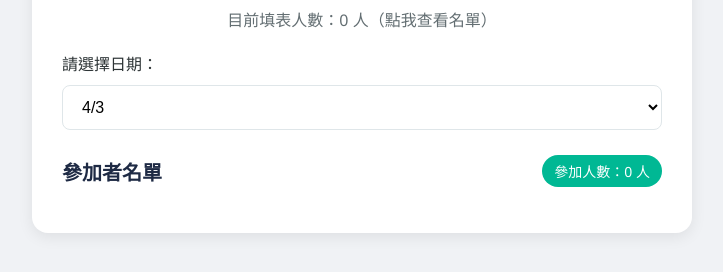
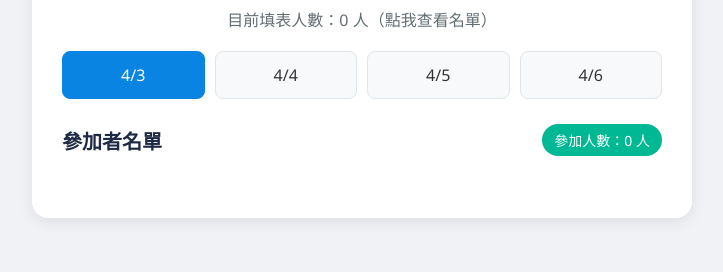
Before and after one commit to HOOGA0828/311eat, a plain HTML site: page index.html in a window 1280 px wide. Shown: the part 136-408 px from the top of the page, without its empty margins (278-1001 px from the left). Drawn offline with Linux system fonts and the light colour scheme; no server answers.

Commit message:
update ui

```diff
--- a/index.html
+++ b/index.html
@@ -108,9 +108,13 @@
         max-height: 60%;
       }
 
+      .nameListWrapper {
+        display: flex;
+        flex-wrap: wrap;
+        gap: 15px;
+      }
+
       .modal-content li {
-        /* width: 200px; */
-        margin-bottom: 0;
         padding: 12px 15px;
         font-size: 16px;
         color: #2d3436;
@@ -123,27 +127,32 @@
         transform: translateY(-3px);
       }
 
-      label {
-        display: block;
-        font-size: 16px;
-        margin-bottom: 10px;
-        color: #2d3436;
-        font-weight: 500;
+      /* 新增的 tab 樣式 */
+      .tab-container {
+        display: flex;
+        gap: 10px;
+        margin-bottom: 25px;
       }
 
-      select {
-        width: 100%;
+      .tab {
+        flex: 1;
         padding: 12px 15px;
         font-size: 16px;
+        text-align: center;
+        background: #f8f9fa;
         border-radius: 8px;
+        cursor: pointer;
+        transition: all 0.2s;
         border: 1px solid #dfe6e9;
-        background: #fff;
-        margin-bottom: 25px;
-        transition: border-color 0.2s;
       }
 
-      select:focus {
-        outline: none;
+      .tab:hover {
+        background: #e9ecef;
+      }
+
+      .tab.active {
+        background: #0984e3;
+        color: #fff;
         border-color: #0984e3;
       }
 
@@ -201,7 +210,7 @@
         h2 {
           font-size: 24px;
         }
-        select {
+        .tab {
           font-size: 15px;
         }
         li {
@@ -218,20 +227,20 @@
       </div>
       <div class="loading" id="loading">LOADING....</div>
 
-      <label for="dateSelect">請選擇日期：</label>
-      <select id="dateSelect">
-        <option value="4/3">4/3</option>
-        <option value="4/4">4/4</option>
-        <option value="4/5">4/5</option>
-        <option value="4/6">4/6</option>
-      </select>
+      <!-- 替換 select 為 tab -->
+      <div class="tab-container" id="dateTabs">
+        <div class="tab active" data-date="4/3">4/3</div>
+        <div class="tab" data-date="4/4">4/4</div>
+        <div class="tab" data-date="4/5">4/5</div>
+        <div class="tab" data-date="4/6">4/6</div>
+      </div>
 
       <div class="section-title">
         <h3>參加者名單</h3>
         <div class="dayCount" id="dayCount">參加人數：0 人</div>
       </div>
 
-      <ul id="nameList"></ul>
+      <ul id="nameList" class="nameListWrapper"></ul>
       <div id="emptyMsg" class="empty" style="display: none">無人參加</div>
     </div>
 
@@ -246,11 +255,11 @@
     </div>
 
     <script>
-      // JavaScript 部分保持不變
       const apiUrl =
         "https://script.google.com/macros/s/AKfycbx2MKabmtgSWvN5Pae2PUduWK0v7C2de9F1F-4a03zrG2ut4r99BS9N6lvDMBMbItElRQ/exec";
       let dataMap = {};
       let allNameSet = new Set();
+      let selectedDate = "4/3"; // 預設選擇第一個日期
 
       async function fetchData() {
         const loading = document.getElementById("loading");
@@ -286,7 +295,6 @@
       }
 
       function updateNameList() {
-        const selectedDate = document.getElementById("dateSelect").value;
         const list = document.getElementById("nameList");
         const emptyMsg = document.getElementById("emptyMsg");
         const dayCount = document.getElementById("dayCount");
@@ -316,9 +324,21 @@
         document.getElementById("nameModal").style.display = "none";
       }
 
-      document
-        .getElementById("dateSelect")
-        .addEventListener("change", updateNameList);
+      // tab 切換功能
+      const tabs = document.querySelectorAll(".tab");
+      tabs.forEach((tab) => {
+        tab.addEventListener("click", () => {
+          // 移除所有 tab 的 active 類
+          tabs.forEach((t) => t.classList.remove("active"));
+          // 為點擊的 tab 添加 active 類
+          tab.classList.add("active");
+          // 更新選中的日期
+          selectedDate = tab.getAttribute("data-date");
+          // 更新名單
+          updateNameList();
+        });
+      });
+
       fetchData();
     </script>
   </body>
```
